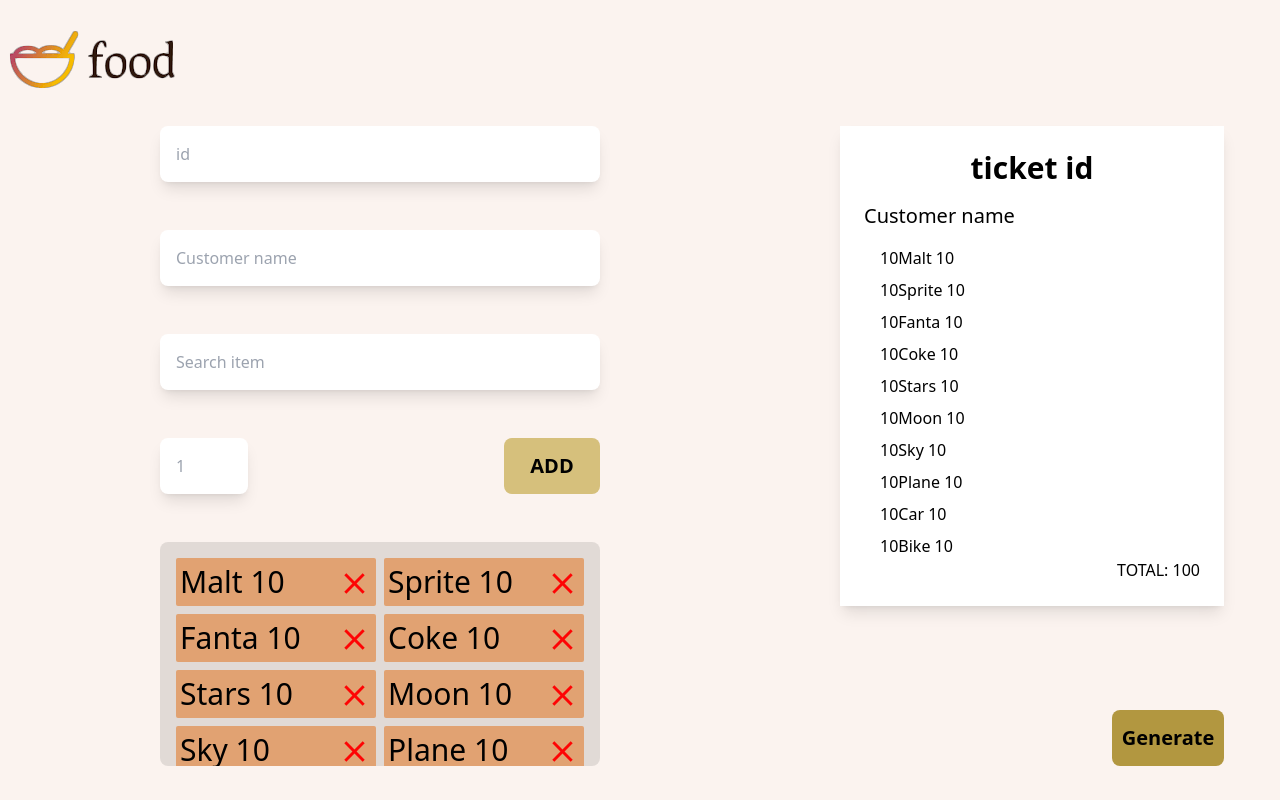
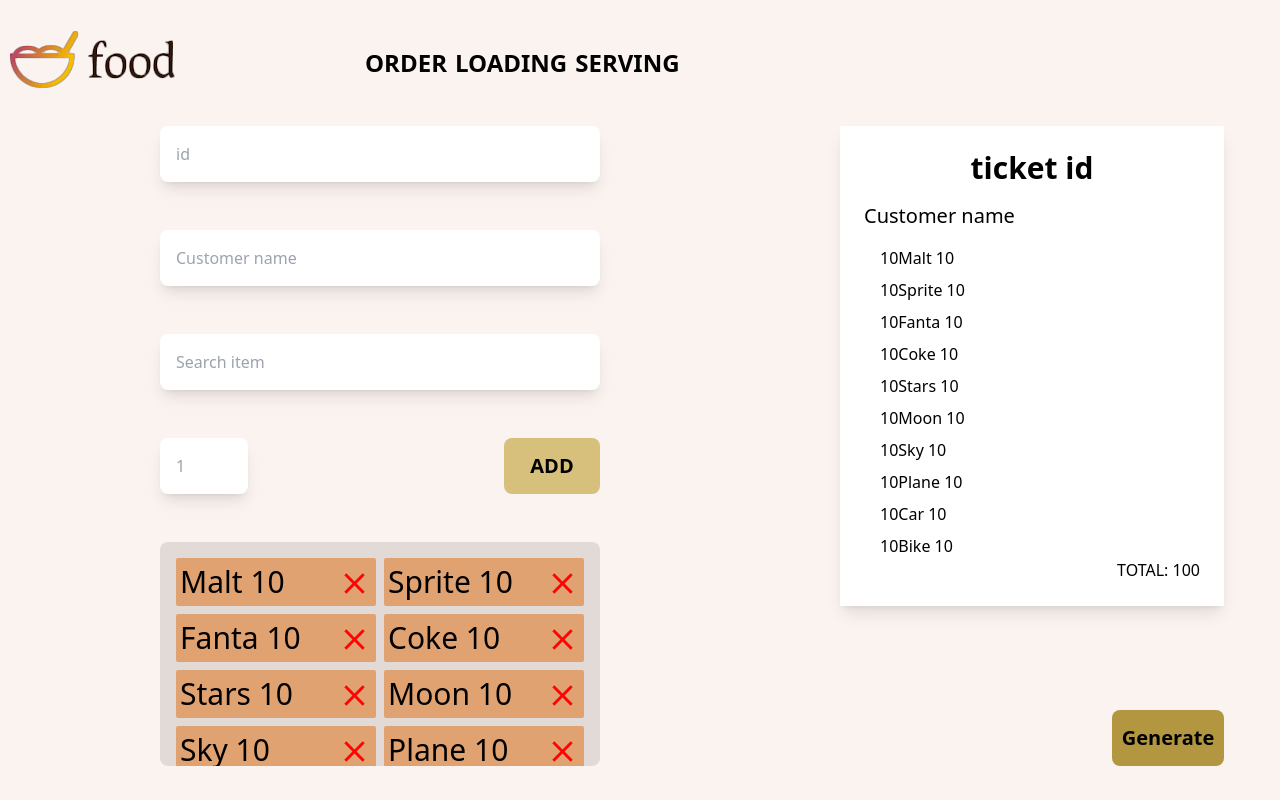
Before and after one commit to kwabenakay/fast-food, a React (Vite) app in the folder frontend/: page /order in a window 1280 px wide. Shown: the top 800 px of the page. Built offline with nearby package versions, Linux system fonts and the light colour scheme.

Commit message:
Created navigation component

```diff
--- /dev/null
+++ b/frontend/src/components/Navigation.tsx
@@ -0,0 +1,15 @@
+import { useNavigate } from "react-router";
+
+export default function Navigation() {
+    const navigate= useNavigate()
+  return (
+    <div className=" flex gap-40 pt-5 pb-5">
+      <img src="/foodlogo.svg" alt="logo" className=" " />
+        <div className=" text-2xl font-bold flex gap-2 items-center">
+            <button className=" hover:text-[#B29740]" onClick={()=>{ navigate('/order')}}>ORDER</button>
+            <button className=" hover:text-[#B29740]" onClick={()=>{ navigate('/loading')}}>LOADING</button>
+            <button className=" hover:text-[#B29740]" onClick={()=>{ navigate('/serving')}}>SERVING</button>
+        </div>
+    </div>
+  );
+}
--- a/frontend/src/pages/Loading.tsx
+++ b/frontend/src/pages/Loading.tsx
@@ -2,6 +2,7 @@ import { useDispatch, useSelector } from "react-redux";
 import Ticket from "../components/Ticket";
 import { addServe, removeLoad } from "../redux/data";
 import { useNavigate } from "react-router";
+import Navigation from "../components/Navigation";
 
 
 type selectedLoad = {
@@ -23,9 +24,7 @@ export default function Loading() {
 
   return (
     <div className=" bg-[#FBF3EF] pb-5">
-      <div className=" pt-5 pb-5">
-        <img src="/foodlogo.svg" alt="logo" />
-      </div>
+      <Navigation/>
       <div className=" grid grid-cols-2 gap-60 px-40">
         <div>
           <h1 className=" text-3xl font-bold mb-5">ORDERS</h1>
--- a/frontend/src/pages/Order.tsx
+++ b/frontend/src/pages/Order.tsx
@@ -3,6 +3,7 @@ import { useState } from "react";
 import { useSelector, useDispatch } from "react-redux";
 import { addLoad } from "../redux/data";
 import { addSelect, clearSelect } from "../redux/selectedItems";
+import Navigation from "../components/Navigation";
 
 export default function Order() {
   const [search, setSearch] = useState("");
@@ -25,10 +26,8 @@ export default function Order() {
 
   return (
     <div className=" bg-[#FBF3EF] pb-5">
+      <Navigation/>
       {/* left side */}
-      <div className=" pt-5 pb-5">
-        <img src="/foodlogo.svg" alt="logo" />
-      </div>
       <div className=" grid grid-cols-2 gap-60 px-40">
         <div className=" flex flex-col gap-12">
           <div className=" bg-white shadow-lg rounded-lg px-4">
--- a/frontend/src/pages/Serving.tsx
+++ b/frontend/src/pages/Serving.tsx
@@ -1,6 +1,7 @@
 import { useDispatch, useSelector } from "react-redux";
 import Ticket from "../components/Ticket";
 import { removeServe } from "../redux/data";
+import Navigation from "../components/Navigation";
 type selectedServe = {
   ticket: {
     id: number;
@@ -18,9 +19,7 @@ export default function Serving() {
   const dispatch = useDispatch()
   return (
     <div className=" bg-[#FBF3EF] pb-5">
-      <div className=" pt-5 pb-5">
-        <img src="/foodlogo.svg" alt="logo" />
-      </div>
+      <Navigation/>
       <div className=" grid grid-cols-2 gap-60 px-40">
         <div>
           <h1 className=" text-3xl font-bold mb-5">SERVINGS</h1>
```
